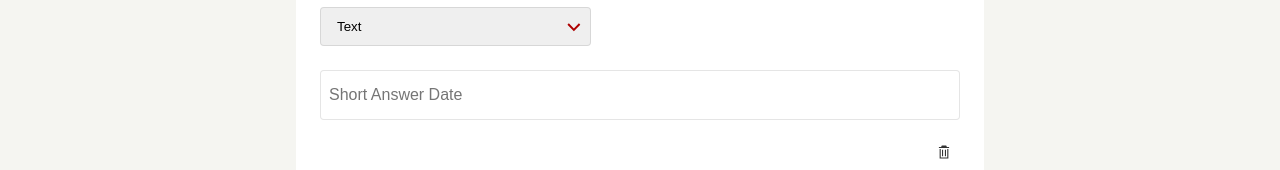
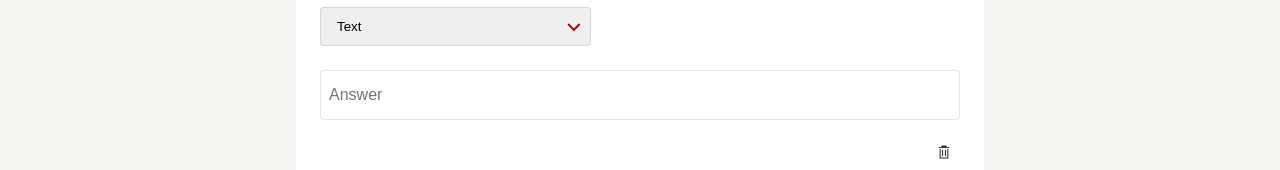
Before and after one commit to markohanesian/former-mso, a React (Create React App) app: page / in a window 1280 px wide. Shown: the part 351-521 px from the top of the page. Built offline with nearby package versions, Linux system fonts and the light colour scheme.

Commit message:
Change answer input placeholder

```diff
--- a/src/components/QuestionForm.js
+++ b/src/components/QuestionForm.js
@@ -182,13 +182,7 @@ export default function QuestionForm() {
                   onChange={(e) =>
                     handleQuestionChange(id, "shortAnswer", e.target.value)
                   }
-                  placeholder={
-                    answerType === "text"
-                      ? "Short Answer Text"
-                      : answerType === "number"
-                      ? "Short Answer Number"
-                      : "Short Answer Date"
-                  }
+                  placeholder="Answer"
                   aria-label="Enter short answer text"
                 />
               </div>
```
